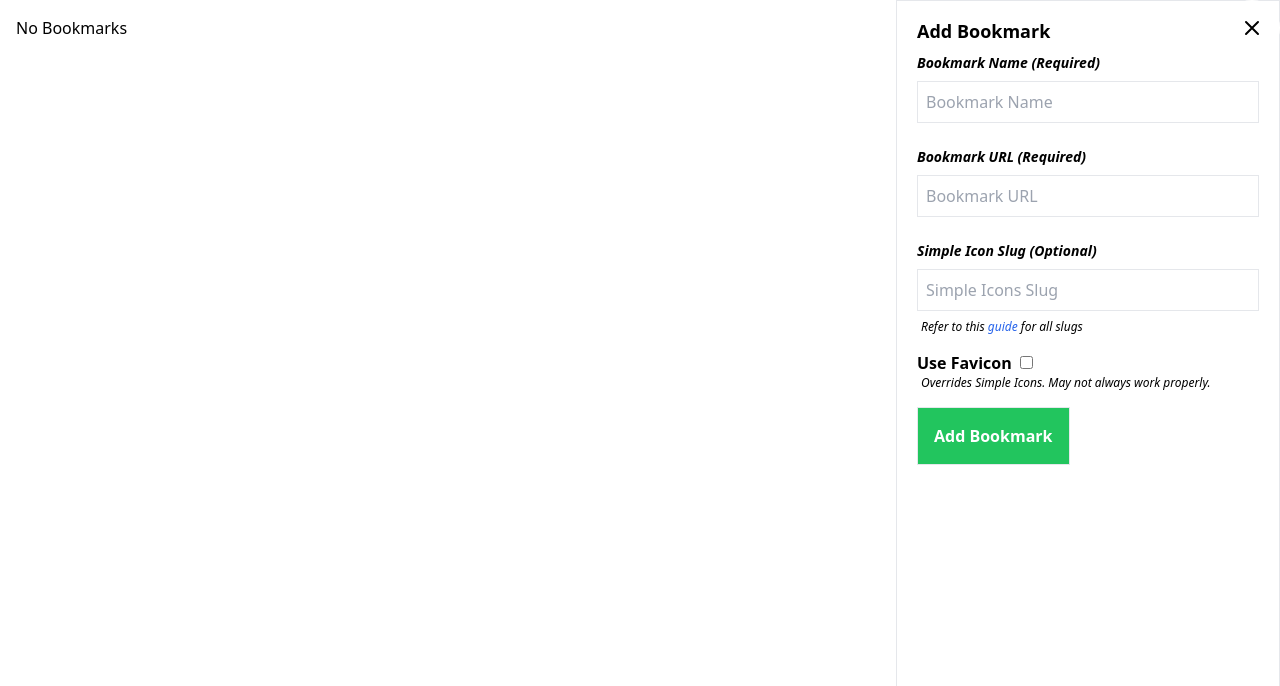
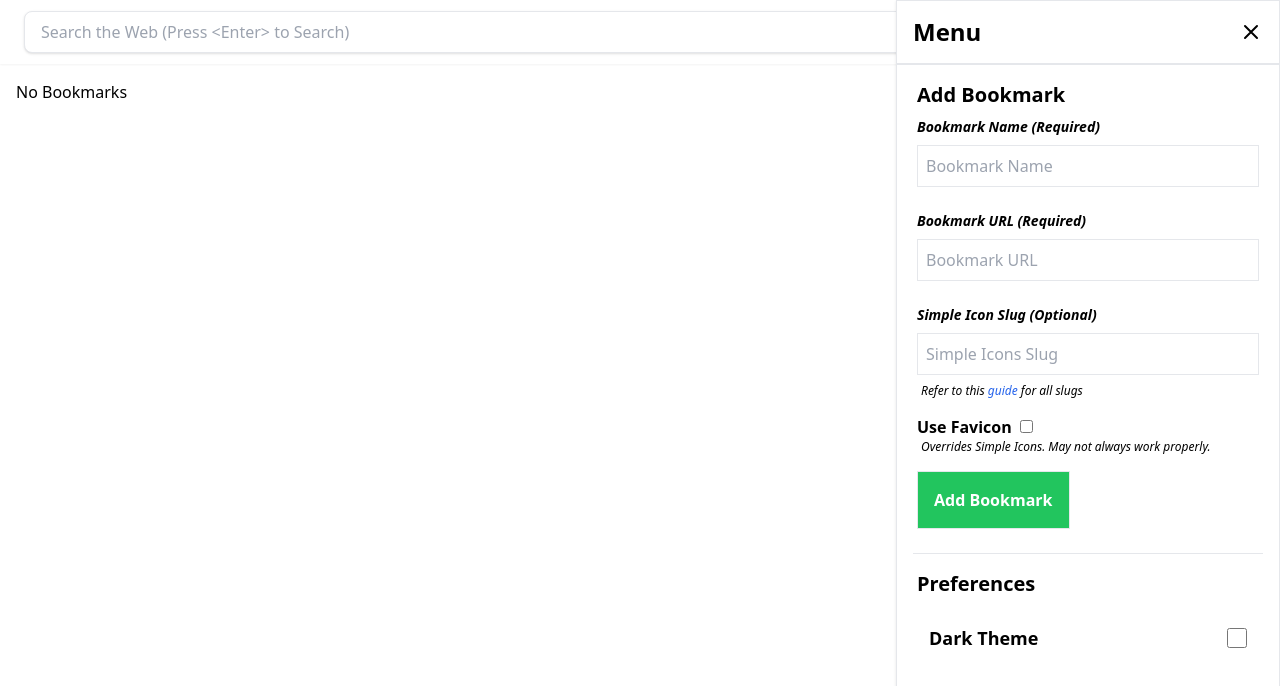
Before and after one commit to sgolovine/start-page, a React (Vite) app: page / in a window 1280 px wide. Both pictures are taken after a click on the button 1252 px from the left and 28 px from the top of the page. Shown: the top 686 px of the page. Built offline with nearby package versions, Linux system fonts and the light colour scheme.

Commit message:
Create header

```diff
--- a/src/MainView.tsx
+++ b/src/MainView.tsx
@@ -3,10 +3,11 @@ import { BookmarkCard } from "./components/BookmarkCard/BookmarkCard";
 import { AddBookmarkForm } from "./components/Sidebar/AddBookmarkForm";
 import { useBookmarkForm } from "./hooks/useBookmarkForm";
 import { FormModal } from "./components/Sidebar/FormModal";
-import { GearIcon } from "./components/icons/GearIcon";
 import { Bookmark } from "./model/Bookmark";
 import { BookmarkContext } from "./context/BookmarkContext";
 import { AllBookmarksForm } from "./components/Sidebar/AllBookmarksForm";
+import { Header } from "./components/Header/Header";
+import { Preferences } from "./components/Sidebar/Preferences";
 
 export const MainView = () => {
   const bookmarkContext = useContext(BookmarkContext);
@@ -60,12 +61,8 @@ export const MainView = () => {
 
   return (
     <div className="h-screen w-screen overflow-hidden">
-      <div className="fixed top-0 right-0 p-4">
-        <button onClick={() => setFormModalVisible(true)}>
-          <GearIcon />
-        </button>
-      </div>
-      <div className="p-4">
+      <Header onSidebarButtonClick={() => setFormModalVisible(true)} />
+      <div className="mt-16 p-4">
         <div className="flex flex-row flex-wrap max-w-5xl">
           {isEmpty ? (
             <p>No Bookmarks</p>
@@ -114,6 +111,10 @@ export const MainView = () => {
             />
           </>
         )}
+
+        <hr className="my-4" />
+
+        <Preferences />
       </FormModal>
     </div>
   );
--- /dev/null
+++ b/src/components/Header/Header.tsx
@@ -0,0 +1,41 @@
+import React, {
+  DetailedHTMLProps,
+  InputHTMLAttributes,
+  KeyboardEventHandler,
+  useState,
+} from "react";
+import { GearIcon } from "../icons/GearIcon";
+
+interface Props {
+  onSidebarButtonClick: () => void;
+}
+
+export const Header: React.FC<Props> = ({ onSidebarButtonClick }) => {
+  const [webSearchValue, setWebSearchValue] = useState<string>("");
+
+  // This controls searching, detects when "Enter" is pressed
+  const handleWebSearch = () => {
+    window.location.assign(
+      `https://duckduckgo.com/?q=${encodeURI(webSearchValue ?? "")}`
+    );
+  };
+
+  return (
+    <div className="fixed top-0 left-0 right-0 h-16 px-4 lg:px-6 bg-white shadow-sm flex flex-row items-center justify-between">
+      <div className="flex-grow flex flex-row items-center mr-4">
+        <input
+          className="flex-grow border shadow rounded-lg px-4 py-2"
+          placeholder="Search the Web (Press <Enter> to Search)"
+          value={webSearchValue}
+          onChange={(e) => setWebSearchValue(e.target.value)}
+          onKeyPress={(e) => {
+            e.key === "Enter" && handleWebSearch();
+          }}
+        />
+      </div>
+      <button onClick={() => onSidebarButtonClick()}>
+        <GearIcon />
+      </button>
+    </div>
+  );
+};
--- a/src/components/Sidebar/AddBookmarkForm.tsx
+++ b/src/components/Sidebar/AddBookmarkForm.tsx
@@ -57,7 +57,7 @@ export const AddBookmarkForm: React.FC<Props> = ({
 
   return (
     <div className="flex flex-col">
-      <h2 className="mx-1 text-lg font-bold">{headerText}</h2>
+      <h2 className="mx-1 text-xl font-bold">{headerText}</h2>
       {/* Bookmark Name */}
       <div className={containerStyle}>
         <label className={labelStyle}>Bookmark Name (Required)</label>
--- a/src/components/Sidebar/AllBookmarksForm.tsx
+++ b/src/components/Sidebar/AllBookmarksForm.tsx
@@ -64,7 +64,7 @@ export const AllBookmarksForm: React.FC<Props> = ({
 
   return (
     <div>
-      <h2 className="mx-1 text-lg font-bold">All Bookmarks</h2>
+      <h2 className="mx-1 text-xl font-bold">All Bookmarks</h2>
       <div className="m-2">
         {Object.values(bookmarks).map((bookmark) => {
           return (
--- a/src/components/Sidebar/FormModal.tsx
+++ b/src/components/Sidebar/FormModal.tsx
@@ -13,19 +13,25 @@ export const FormModal: React.FC<Props> = ({ visible, children, onClose }) => {
       fixed: visible,
       hidden: !visible,
     },
-    ["right-0", "top-0", "bottom-0", "bg-white"],
+    ["right-0", "top-0", "bottom-0", "bg-white", "shadow"],
     ["w-full", "lg:w-96"]
   );
 
   return (
     <div className={classes}>
-      <div className="p-4 border h-full overflow-y-scroll scrollbar-hide">
-        <div className="fixed top-0 right-0">
-          <button onClick={onClose} className="bg-white p-4 rounded-full">
-            <CloseIcon />
-          </button>
-        </div>
+      <div className="fixed top-0 right-0 flex flex-row items-center justify-between border w-full lg:w-96 h-16">
+        <h2 className="text-2xl font-bold ml-4">Menu</h2>
+        <button onClick={onClose} className="bg-white p-4 rounded-full">
+          <CloseIcon />
+        </button>
+      </div>
+      <div className="mt-16 p-4 border h-full overflow-y-scroll scrollbar-hide">
         {children}
+        {/*
+         * Somewhat of a hack but makes it so mobile devices can scroll
+         * all the way to the bottom
+         */}
+        <div className="h-16" />
       </div>
     </div>
   );
--- /dev/null
+++ b/src/components/Sidebar/Preferences.tsx
@@ -0,0 +1,13 @@
+export const Preferences = () => {
+  return (
+    <div>
+      <h2 className="mx-1 text-xl font-bold">Preferences</h2>
+      <div className="mt-4">
+        <div className="h-12 flex flex-row items-center justify-between px-4">
+          <p className="font-semibold text-lg">Dark Theme</p>
+          <input className="h-5 w-5" type="checkbox" />
+        </div>
+      </div>
+    </div>
+  );
+};
```
